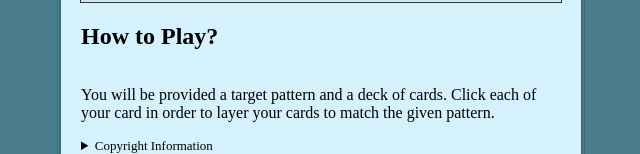
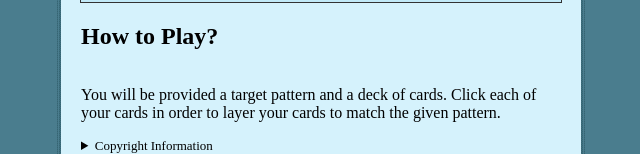
Before and after one commit to HandMatt/Color_Quest, a plain HTML site: page index.html in a window 1280 px wide. Shown: the part 679-833 px from the top of the page, 319-959 px from the left. Drawn offline with Linux system fonts and the light colour scheme; a web font is replaced by a local one.

Commit message:
Fix typo in "How to Play?"

```diff
--- a/index.html
+++ b/index.html
@@ -38,7 +38,7 @@
 
   <section class="how-to-play row">
     <h2>How to Play?</h2>
-    <p>You will be provided a target pattern and a deck of cards. Click each of your card in order to layer your cards to match the given pattern.</p>
+    <p>You will be provided a target pattern and a deck of cards. Click each of your cards in order to layer your cards to match the given pattern.</p>
   </section>
 
   <footer>
```
